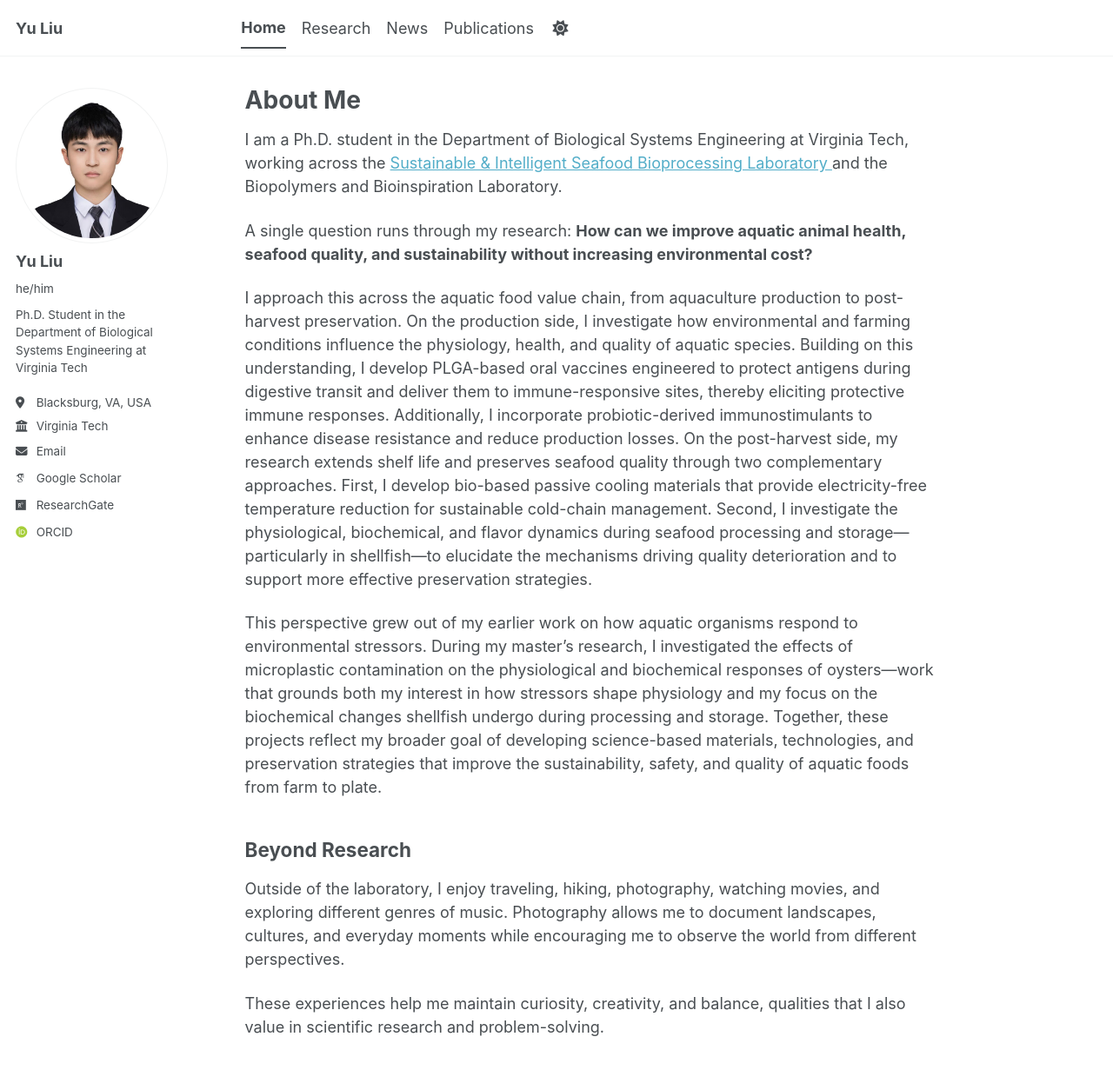
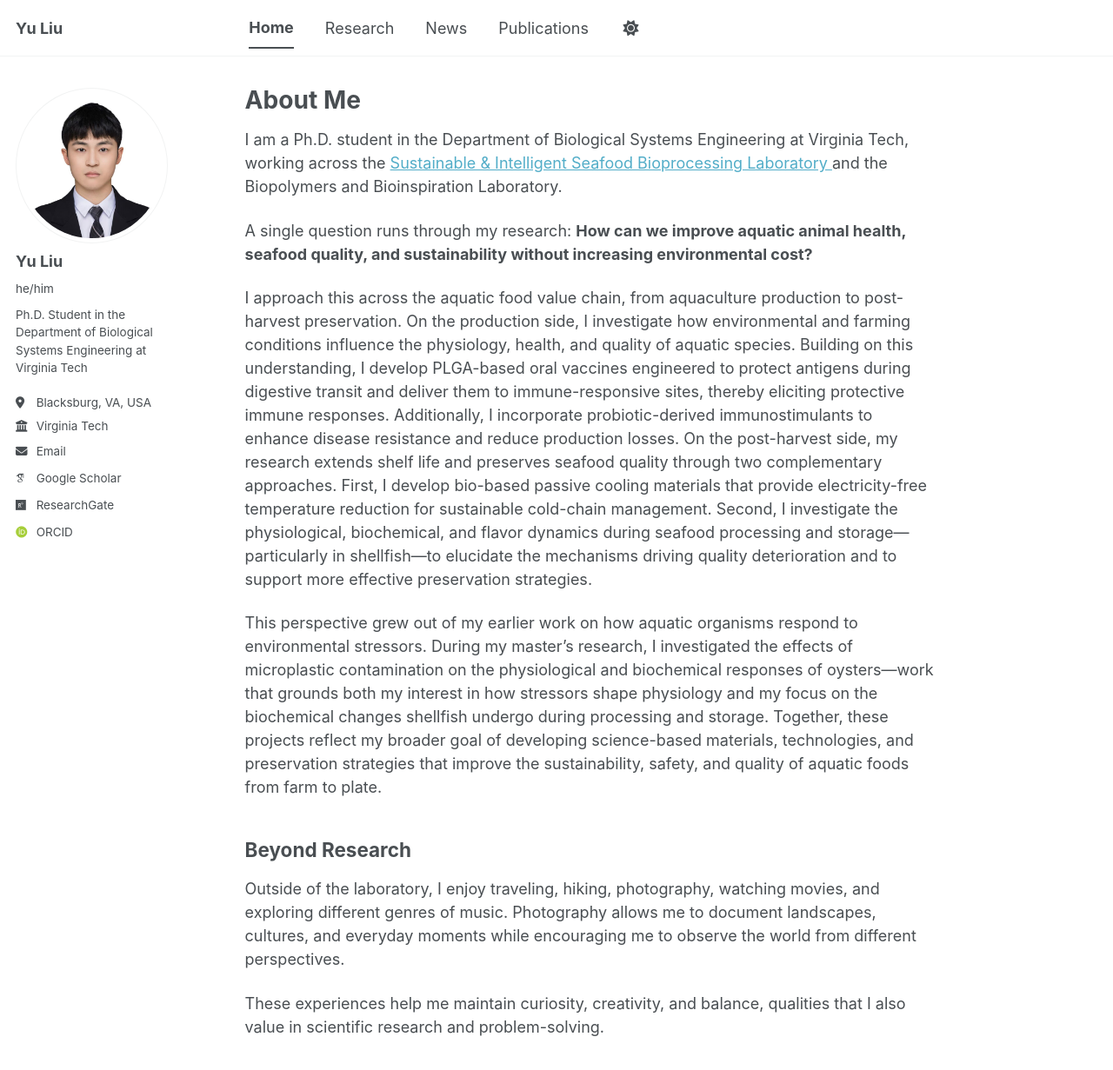
Before and after one commit to yuliu0322/yuliu0322.github.io, a Jekyll site: the page built from _pages/about.md, in a window 1280 px wide and 1254 px high. Shown: the top 1231 px of the window at 87% size. Built offline with Jekyll 4.4.1, drawn with Linux system fonts in a browser that asks for light colours; some web fonts are replaced; a script bundle is joined from its source files by our own code; library files that are not in the unit come from our copies.

Commit message:
Update main.scss

```diff
--- a/assets/css/main.scss
+++ b/assets/css/main.scss
@@ -65,13 +65,3 @@
   animation: none !important;
   transition: none !important;
 }
-/* Widen the top navigation bar */
-.masthead__inner-wrap {
-  max-width: 1400px !important;
-}
-
-/* Reduce spacing between navigation items */
-.greedy-nav .visible-links a {
-  margin-left: 0.5rem !important;
-  margin-right: 0.5rem !important;
-}
```
